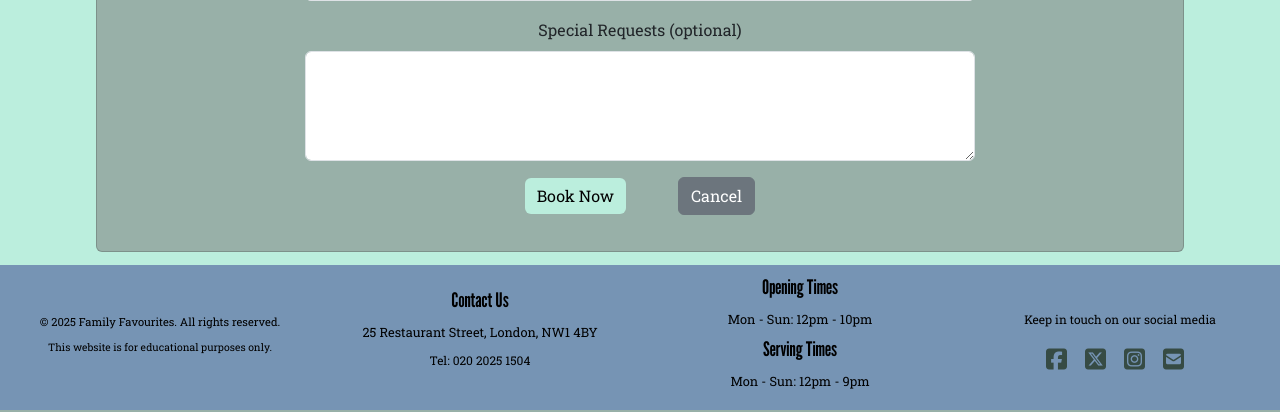
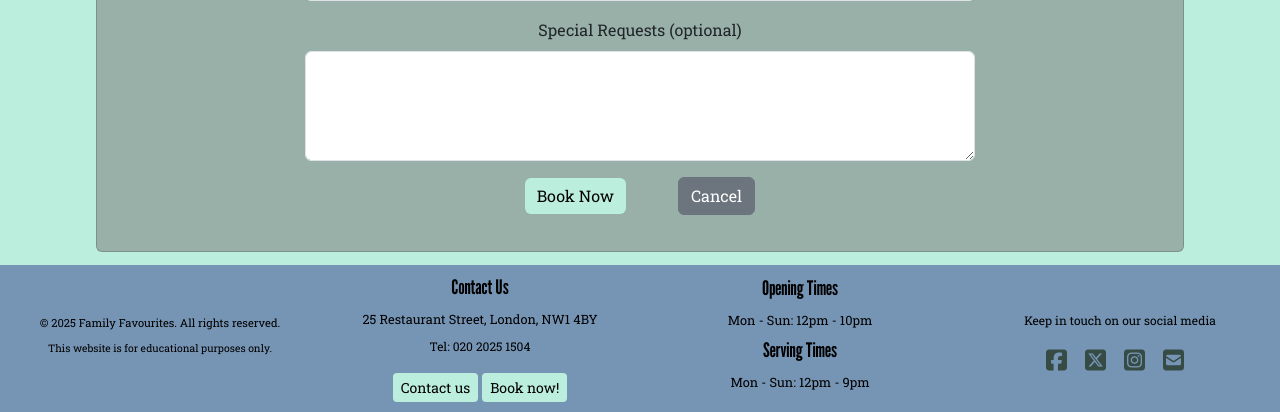
Before and after one commit to Diane-4P/family-favourites, a Django app: page /book_a_table/book_a_table/ in a window 1280 px wide. Shown: the part 931-1343 px from the top of the page. Run offline with Django 4.2, Linux system fonts and the light colour scheme; some libraries are stand-ins or nearby versions.

Commit message:
Add buttons to contact section

```diff
--- a/templates/base.html
+++ b/templates/base.html
@@ -136,6 +136,16 @@
                     <h5 classs="contact-title">Contact Us</h5>
                     <p class="contact-text contact-address">25 Restaurant Street, London, NW1 4BY</p>
                     <p class="contact-text contact-telephone">Tel: 020 2025 1504</p>
+                    <!--
+                    If user is logged in when they click the book now button, they will be directed to the book a table page, if not they will be directed to the login page.
+                    If user clicks the contact button they will be directed to the contact page
+                    -->
+                    <a href="{% url 'contact' %}" class="btn btn-primary btn-sm">Contact us</a>
+                    {% if user.is_authenticated %}
+                    <a href="{% url 'book_a_table' %}" class="btn btn-primary btn-sm">Book now!</a>
+                    {% else %}
+                    <a href="{{ login_url }}" class="btn btn-primary btn-sm">Book now!</a>
+                    {% endif %}
                 </div>
                 <!-- Opening and Serving Times -->
                 <div class="times col-12 col-md-6 col-lg-3">
```
